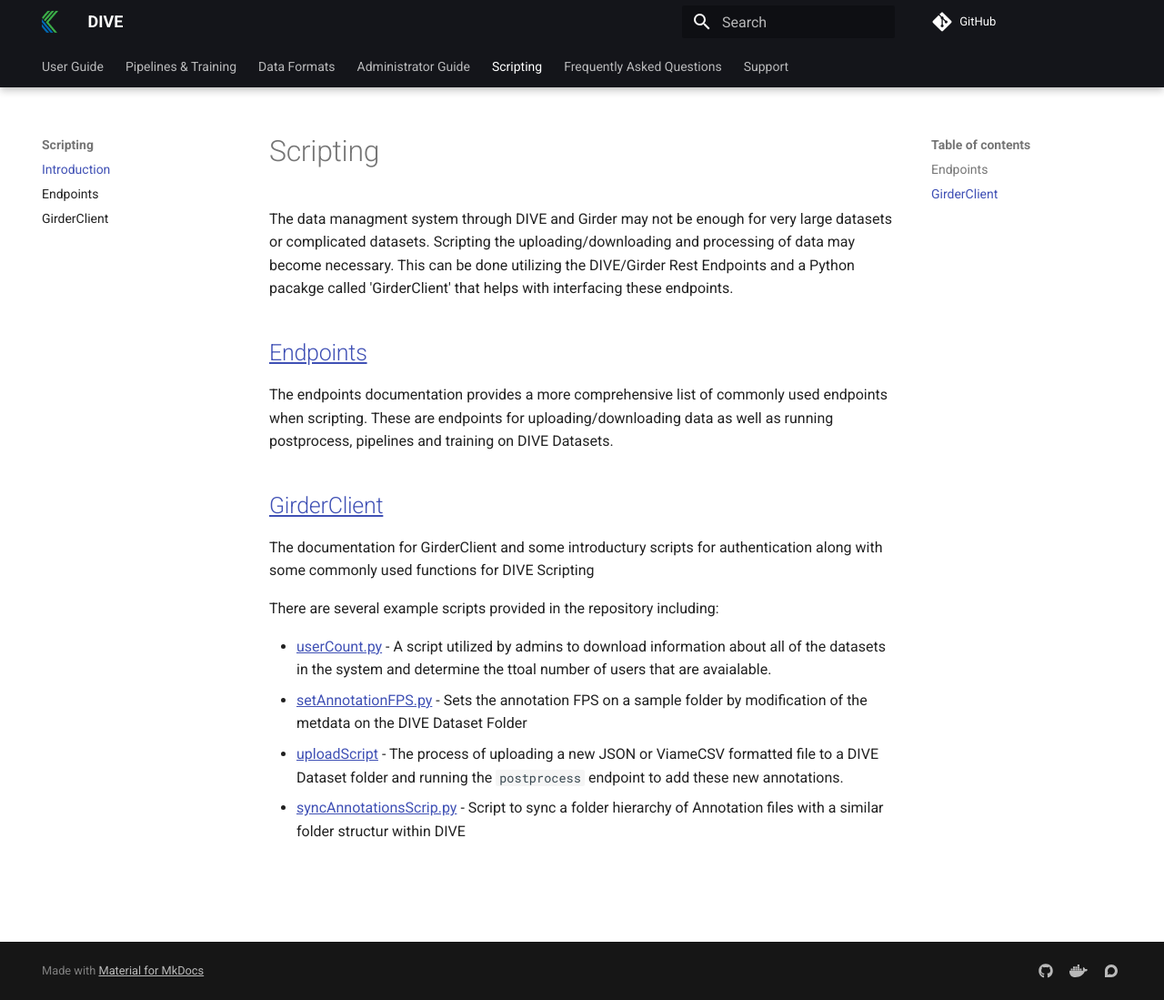
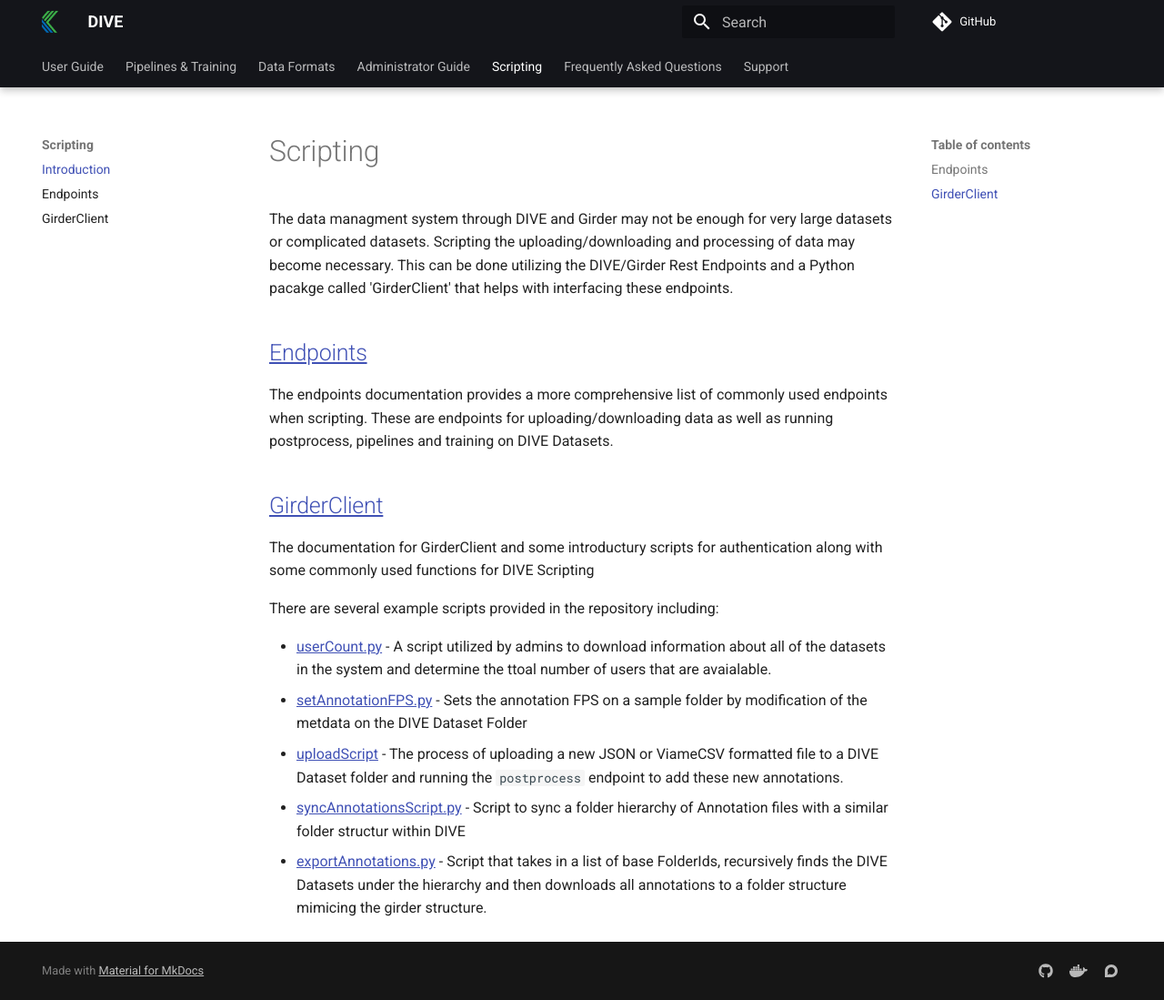
Before and after one commit to Kitware/dive, an MkDocs documentation site: the page built from docs/scripting/Scripting.md, in a window 1280 px wide and 1099 px high. Shown: the whole window at 91% size. Built offline with MkDocs 1.6.1 and Material for MkDocs 9.7.7, drawn with Linux system fonts in a browser that asks for light colours; comment, search, counter and statistics services are not loaded.

Commit message:
update scripting

```diff
--- a/docs/scripting/Scripting.md
+++ b/docs/scripting/Scripting.md
@@ -21,4 +21,5 @@ There are several example scripts provided in the repository including:
 * [userCount.py](https://github.com/Kitware/dive/blob/main/samples/scripts/userCount.py) - A script utilized by admins to download information about all of the datasets in the system and determine the ttoal number of users that are avaialable.
 * [setAnnotationFPS.py](https://github.com/Kitware/dive/blob/main/samples/scripts/setAnnotationFPS.py) - Sets the annotation FPS on a sample folder by modification of the metdata on the DIVE Dataset Folder
 * [uploadScript](https://github.com/Kitware/dive/blob/main/samples/scripts/uploadScript.py) - The process of uploading a new JSON or ViameCSV formatted file to a DIVE Dataset folder and running the `postprocess` endpoint to add these new annotations.
-* [syncAnnotationsScrip.py](https://github.com/Kitware/dive/blob/main/samples/scripts/syncAnnotationsScript.py) - Script to sync a folder hierarchy of Annotation files with a similar folder structur within DIVE
+* [syncAnnotationsScript.py](https://github.com/Kitware/dive/blob/main/samples/scripts/syncAnnotationsScript.py) - Script to sync a folder hierarchy of Annotation files with a similar folder structur within DIVE
+* [exportAnnotations.py](https://github.com/Kitware/dive/blob/main/samples/scripts/exportAnnotations.py) - Script that takes in a list of base FolderIds, recursively finds the DIVE Datasets under the hierarchy and then downloads all annotations to a folder structure mimicing the girder structure.
```
